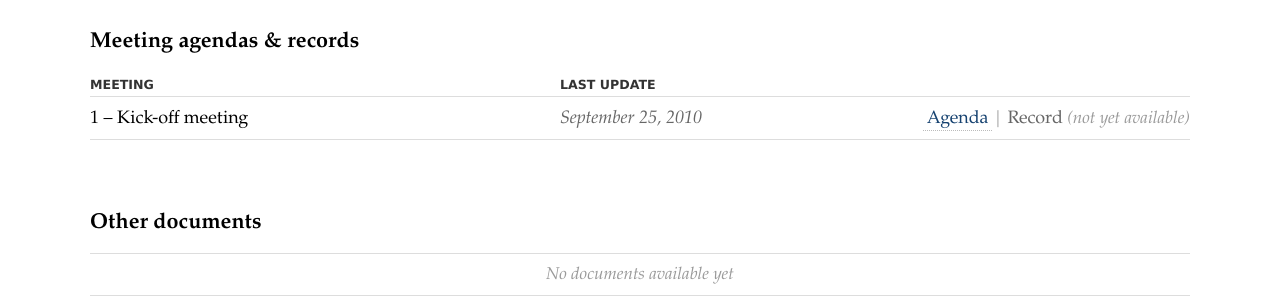
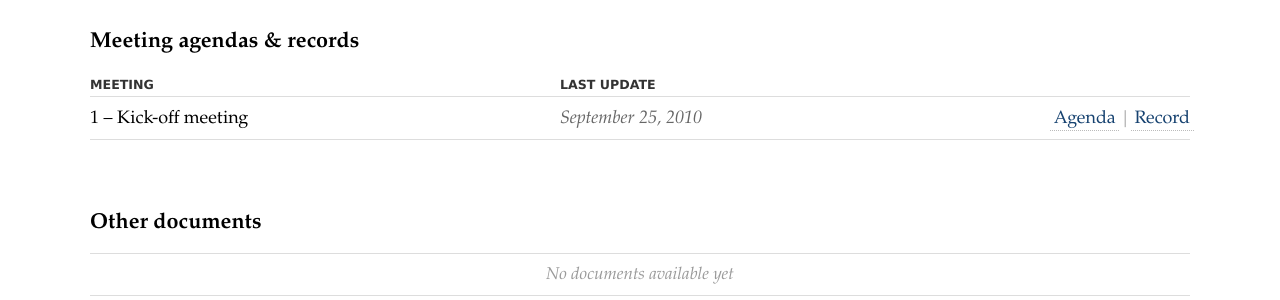
Before and after one commit to GaretJax/pop-python, a Jekyll site: the page built from index.html, in a window 1280 px wide. Shown: the part 604-904 px from the top of the page. Built offline with Jekyll 4.4.1, drawn with Linux system fonts in a browser that asks for light colours; nearby versions of some CDN libraries.

Commit message:
Added the report of the last meeting (29. sept. 2010).

```diff
--- a/index.html
+++ b/index.html
@@ -32,7 +32,7 @@ title: POP Python
 		<tr>
 			<th scope="row">1 – Kick-off meeting</th>
 			<td>September 25, 2010</td>
-            <td><a href="{{ site.url }}/resources/meetings/2010-09-29_Agenda_Questions.pdf">Agenda</a> | <a>Record</a> (not yet available)</td>
+            <td><a href="{{ site.url }}/resources/meetings/2010-09-29_Agenda_Questions.pdf">Agenda</a> | <a href="{{ site.url }}/resources/meetings/2010-09-29_Report.pdf">Record</a></td>
 		</tr>
 	</table>
 </section>
```
Also changed, not shown: 2 other files.
